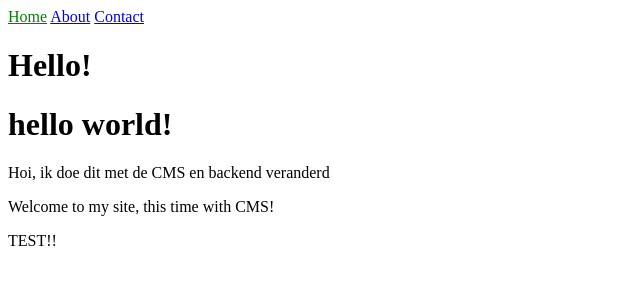
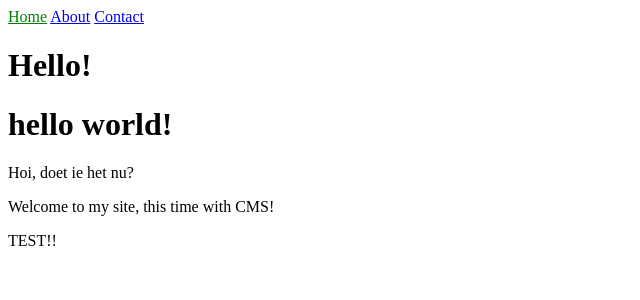
Before and after one commit to DaanBoertien/First-Jekkyl-website, a Jekyll site: the page built from index.html, in a window 1280 px wide. Shown: the top 300 px of the page, without its empty margins (0-640 px from the left). Built offline with Jekyll 4.4.1, drawn with Linux system fonts in a browser that asks for light colours.

Commit message:
Update test “test”

```diff
--- a/_data/test.yml
+++ b/_data/test.yml
@@ -1,3 +1,3 @@
 title: Change the title with CMS!
 hello: Welcome to my site, this time with CMS!
-greeting: Hoi, ik doe dit met de CMS en backend veranderd
+greeting: Hoi, doet ie het nu?
```
